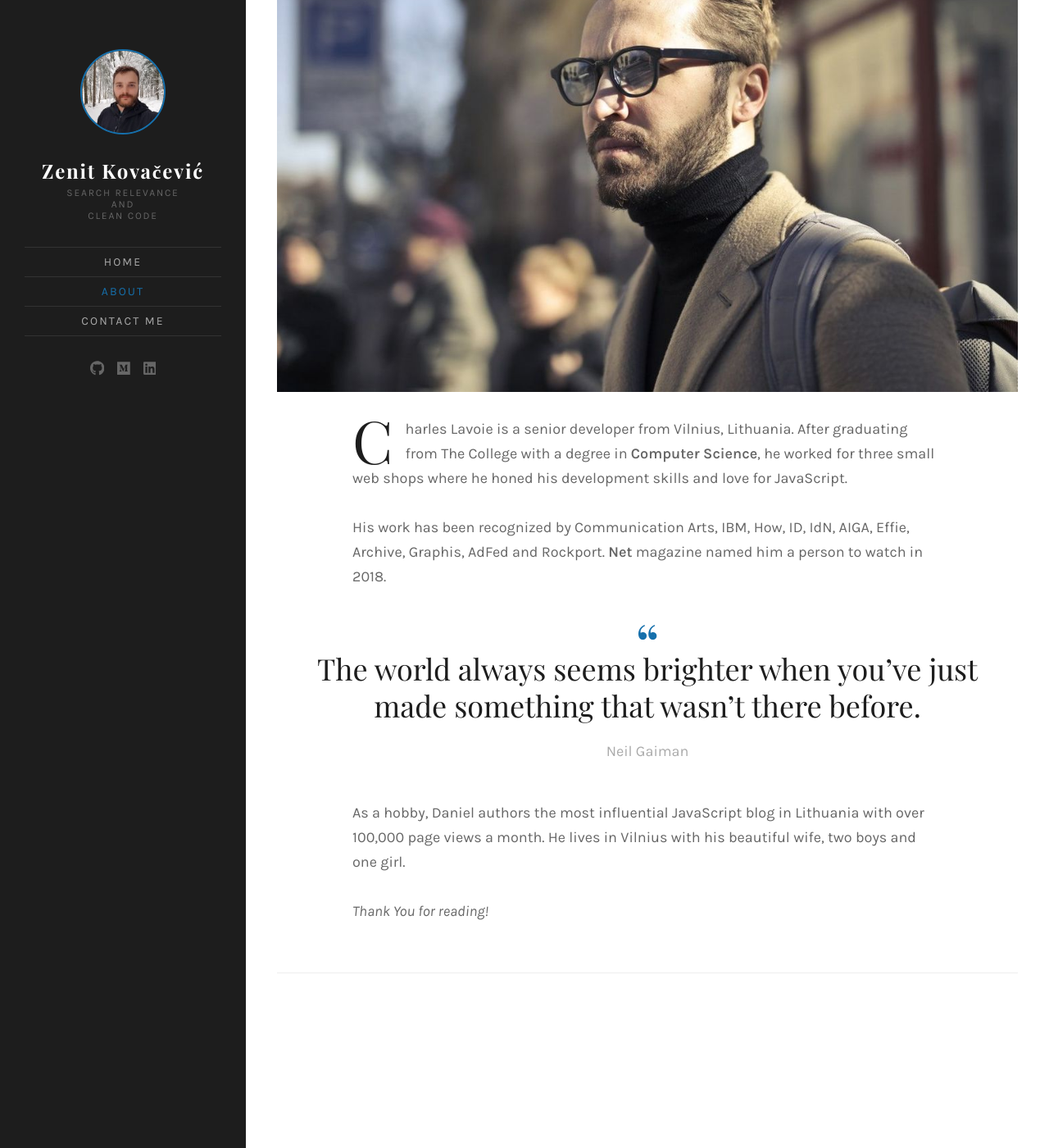
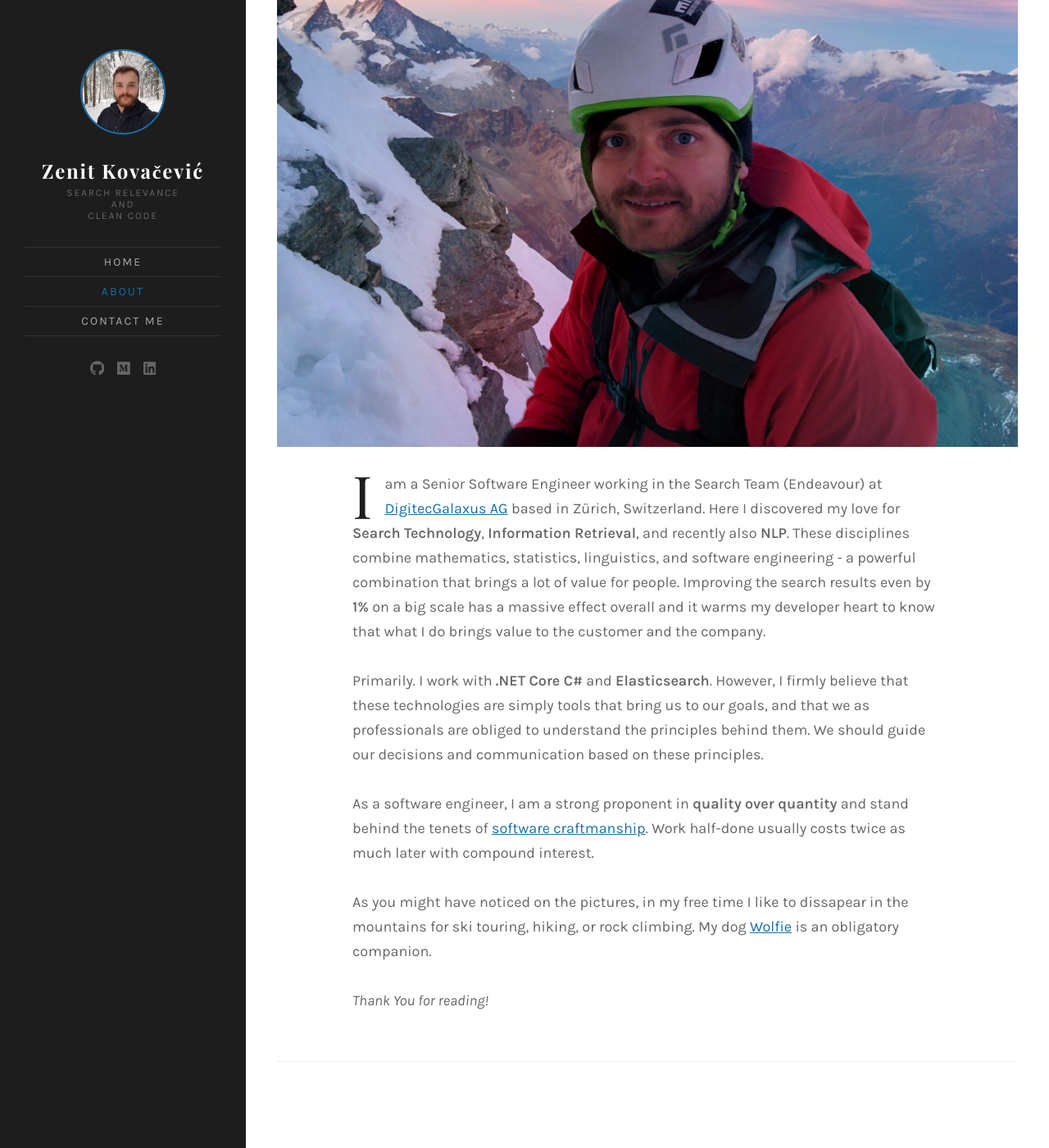
Before and after one commit to ZenitK/zenitk.github.io, a Jekyll site: the page built from about.md, in a window 1280 px wide and 1400 px high, scrolled down 289 px. Shown: the whole window at 82% size. Built offline with Jekyll 4.4.1, drawn with Linux system fonts in a browser that asks for light colours; some web fonts are replaced.

Commit message:
Update about page

```diff
--- a/about.md
+++ b/about.md
@@ -4,12 +4,12 @@ title: About
 featured_image: /assets/images/pages/about.jpg
 ---
 
-Charles Lavoie is a senior developer from Vilnius, Lithuania. After graduating from The College with a degree in **Computer Science**, he worked for three small web shops where he honed his development skills and love for JavaScript.
+I am a Senior Software Engineer working in the Search Team (Endeavour) at [DigitecGalaxus AG](https://www.galaxus.ch/) based in Zürich, Switzerland. Here I discovered my love for **Search Technology**, **Information Retrieval**, and recently also **NLP**. These disciplines combine mathematics, statistics, linguistics, and software engineering - a powerful combination that brings a lot of value for people. Improving the search results even by **1%** on a big scale has a massive effect overall and it warms my developer heart to know that what I do brings value to the customer and the company.
 
-His work has been recognized by Communication Arts, IBM, How, ID, IdN, AIGA, Effie, Archive, Graphis, AdFed and Rockport. **Net** magazine named him a person to watch in 2018.
+Primarily. I work with **.NET Core C#** and **Elasticsearch**. However, I firmly believe that these technologies are simply tools that bring us to our goals, and that we as professionals are obliged to understand the principles behind them. We should guide our decisions and communication based on these principles.
 
->The world always seems brighter when you’ve just made something that wasn’t there before. <cite>Neil Gaiman</cite>
+As a software engineer, I am a strong proponent in **quality over quantity** and stand behind the tenets of [software craftmanship](https://en.wikipedia.org/wiki/Software_craftsmanship). Work half-done usually costs twice as much later with compound interest.
 
-As a hobby, Daniel authors the most influential JavaScript blog in Lithuania with over 100,000 page views a month. He lives in Vilnius with his beautiful wife, two boys and one girl.
+As you might have noticed on the pictures, in my free time I like to dissapear in the mountains for ski touring, hiking, or rock climbing. My dog [Wolfie](https://photos.app.goo.gl/QNWSkYm5iZqJ5HCo6) is an obligatory companion.
 
 *Thank You for reading!*
```
Also changed, not shown: assets/images/pages/about.jpg.
